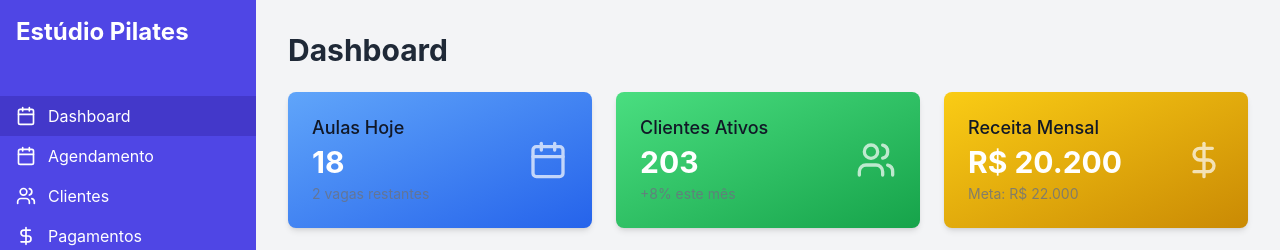
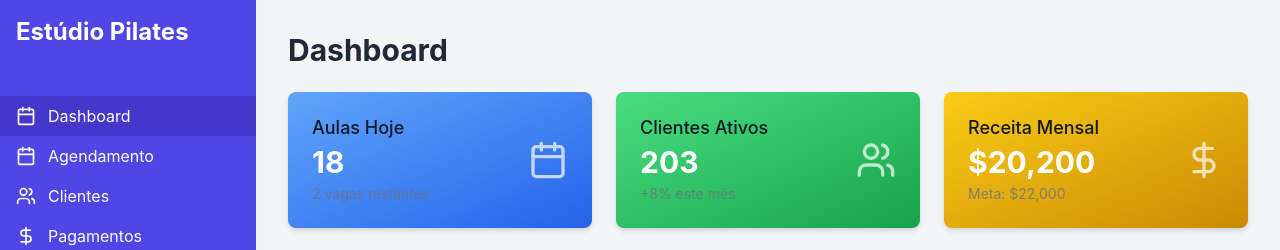
Before and after one commit to TamLeal/pilates-app, a React (Vite) app: page / in a window 1280 px wide. Shown: the top 250 px of the page. Built offline with nearby package versions, Linux system fonts and the light colour scheme.

Commit message:
dashboard to dollar currency

```diff
--- a/package.json
+++ b/package.json
@@ -14,7 +14,9 @@
     "class-variance-authority": "^0.7.0",
     "clsx": "^2.1.1",
     "lucide-react": "^0.436.0",
+    "moment": "^2.30.1",
     "react": "^18.3.1",
+    "react-big-calendar": "^1.13.4",
     "react-dom": "^18.3.1",
     "tailwind-merge": "^2.5.2",
     "tailwindcss-animate": "^1.0.7"
--- a/src/pages/Dashboard.jsx
+++ b/src/pages/Dashboard.jsx
@@ -41,9 +41,9 @@ const Dashboard = () => (
           <div className="flex justify-between items-center">
             <div>
               <CardTitle className="text-lg font-medium mb-1">Receita Mensal</CardTitle>
-              <p className="text-3xl font-bold">R$ 20.200</p>
+              <p className="text-3xl font-bold">$20,200</p>
               <CardDescription className="text-sm mt-1 text-black opacity-80">
-                Meta: R$ 22.000
+                Meta: $22,000
               </CardDescription>
             </div>
             <DollarSign size={40} className="opacity-70" />
```
Also changed, not shown: 1 other file (tests, documents, lock files or other folders).
